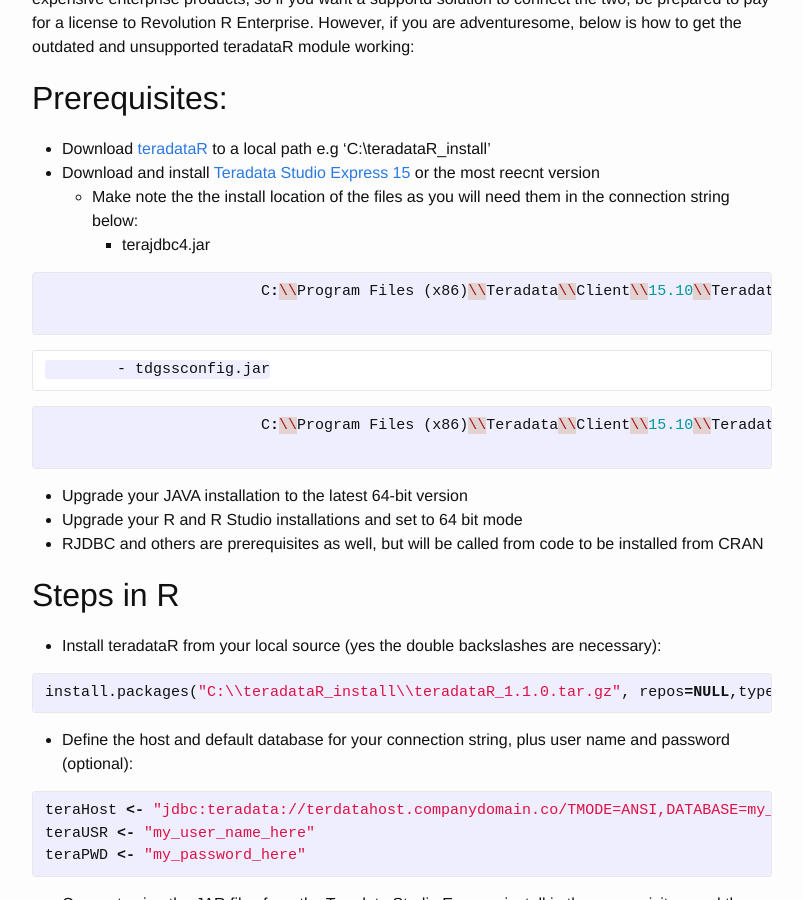
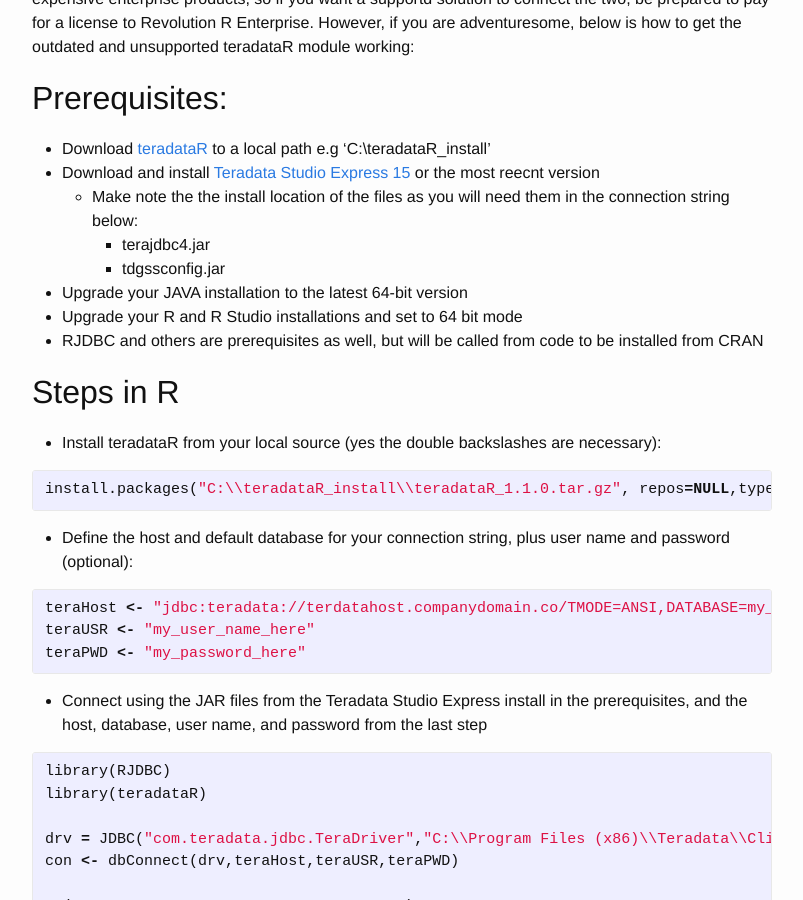
Before and after one commit to willdearman/willdearman, a Jekyll site: the page built from _posts/2015-08-23-connect-r-to-teradata-via-jdbc-in-windows.md, in a window 1280 px wide and 900 px high, scrolled down 351 px. Shown: the whole window, without its empty margins (238-1041 px from the left). Built offline with Jekyll 4.4.1, drawn with Linux system fonts in a browser that asks for light colours.

Commit message:
Code formatting on teradataR post

```diff
--- a/_posts/2015-08-23-connect-r-to-teradata-via-jdbc-in-windows.md
+++ b/_posts/2015-08-23-connect-r-to-teradata-via-jdbc-in-windows.md
@@ -14,13 +14,7 @@
 - Download and install [Teradata Studio Express 15](https://downloads.teradata.com/download/tools/teradata-studio-express) or the most reecnt version
 	- Make note the the install location of the files as you will need them in the connection string below:
 		- terajdbc4.jar
-			{% highlight r %}
-			C:\\Program Files (x86)\\Teradata\\Client\\15.10\\Teradata Studio Express\\plugins\\com.teradata.datatools.terajdbc_15.10.0.201504291406\\terajdbc4.jar
-			{% endhighlight %}
 		- tdgssconfig.jar
-			{% highlight r %}
-			C:\\Program Files (x86)\\Teradata\\Client\\15.10\\Teradata Studio Express\\plugins\\com.teradata.datatools.terajdbc_15.10.0.201504291406\\tdgssconfig.jar
-			{% endhighlight %}
 
 - Upgrade your JAVA installation to the latest 64-bit version
 - Upgrade your R and R Studio installations and set to 64 bit mode
```
